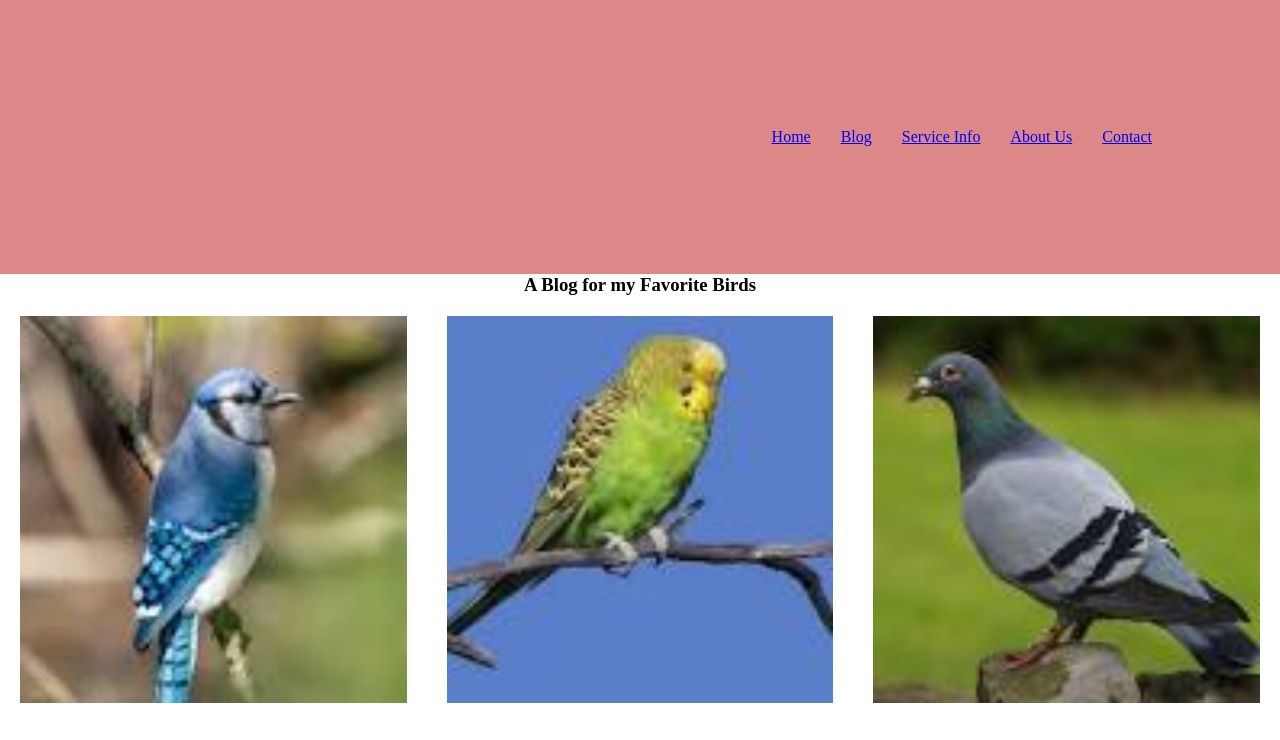
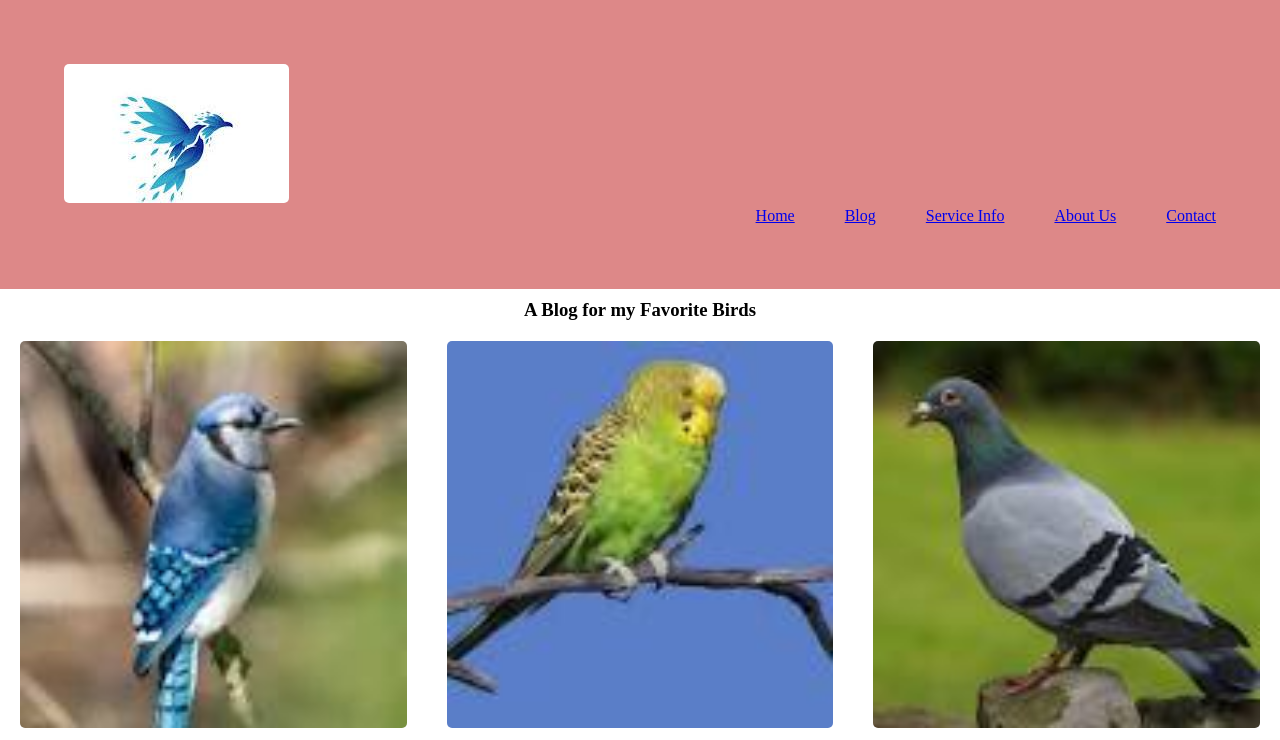
Before and after one commit to dennomel/Photography-project, a plain HTML site: page index.html in a window 1280 px wide. Shown: the top 740 px of the page. Drawn offline with Linux system fonts and the light colour scheme.

Commit message:
added a logo in the header

```diff
--- a/css/style.css
+++ b/css/style.css
@@ -5,7 +5,7 @@
 header {
     background-color: #dd8888;
     margin: 0;
-    padding: 10%;
+    padding: 5%;
     position: relative;
 }
 .nav-list {
@@ -13,11 +13,12 @@ header {
     justify-content: right;
     position: right;
     display: flex;
-    gap: 30px;
+    gap: 50px;
     list-style: none;
 }
 h3 {
     text-align: center;
+    margin-top: 10px;
 }
 .photo-row {
   display: flex;
@@ -36,3 +37,7 @@ h3 {
 footer{
     text-align: center;
 }
+img {
+    border-radius: 5px;
+    image-resolution: 100px;
+}
--- a/index.html
+++ b/index.html
@@ -8,6 +8,7 @@
   </head>
   <body>
     <header>
+      <img src="./images/bird logo.jfif" />
       <nav>
         <ul class="nav-list">
           <li><a href="#">Home</a></li>
```
Also changed, not shown: images/bird logo.jfif (added), 1 other file.
